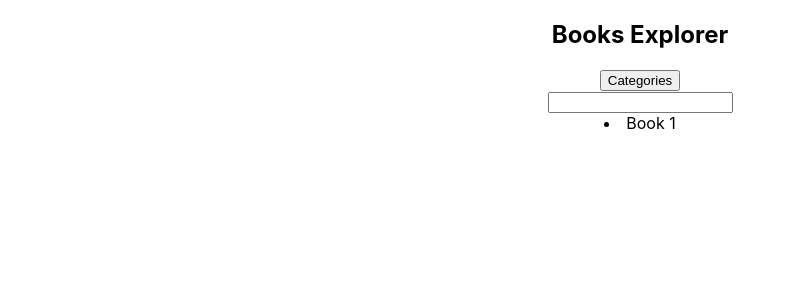
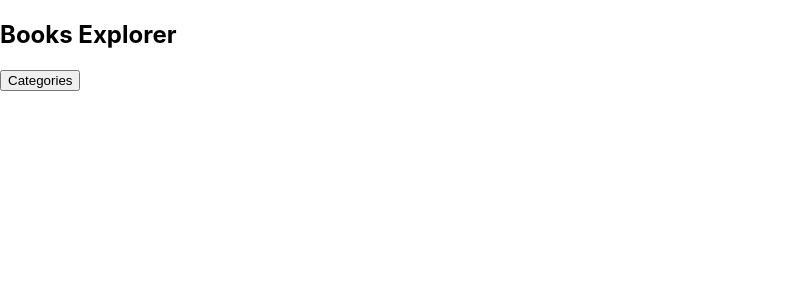
Before and after one commit to pmallige-dev/React-Books-Explorer, a React (Create React App) app: page / in a window 1280 px wide. Shown: the top 300 px of the page, without its empty margins (0-796 px from the left). Built offline with nearby package versions, Linux system fonts and the light colour scheme.

Commit message:
Establishing the basic routes

```diff
--- a/package.json
+++ b/package.json
@@ -8,6 +8,8 @@
     "@testing-library/user-event": "^13.5.0",
     "react": "^18.0.0",
     "react-dom": "^18.0.0",
+    "react-router": "^6.3.0",
+    "react-router-dom": "^6.3.0",
     "react-scripts": "5.0.1",
     "web-vitals": "^2.1.4"
   },
--- a/src/App.js
+++ b/src/App.js
@@ -1,13 +1,14 @@
+import { Route, Routes } from 'react-router';
 import Home from './components/home/home.component';
 import Genre from './components/genre/genre.component';
 import './App.css';
 
 function App() {
   return (
-    <div className="App">
-      <Home />
-      <Genre />
-    </div>
+    <Routes>
+      <Route path="/" element={<Home />} />
+      <Route path="genre" element={<Genre />} />
+    </Routes>
   );
 }
 
--- a/src/index.js
+++ b/src/index.js
@@ -3,11 +3,14 @@ import ReactDOM from 'react-dom/client';
 import './index.css';
 import App from './App';
 import reportWebVitals from './reportWebVitals';
+import { BrowserRouter } from 'react-router-dom';
 
 const root = ReactDOM.createRoot(document.getElementById('root'));
 root.render(
   <React.StrictMode>
-    <App />
+    <BrowserRouter>
+      <App />
+    </BrowserRouter>
   </React.StrictMode>
 );
 
```
Also changed, not shown: 1 other file (tests, documents, lock files or other folders).
